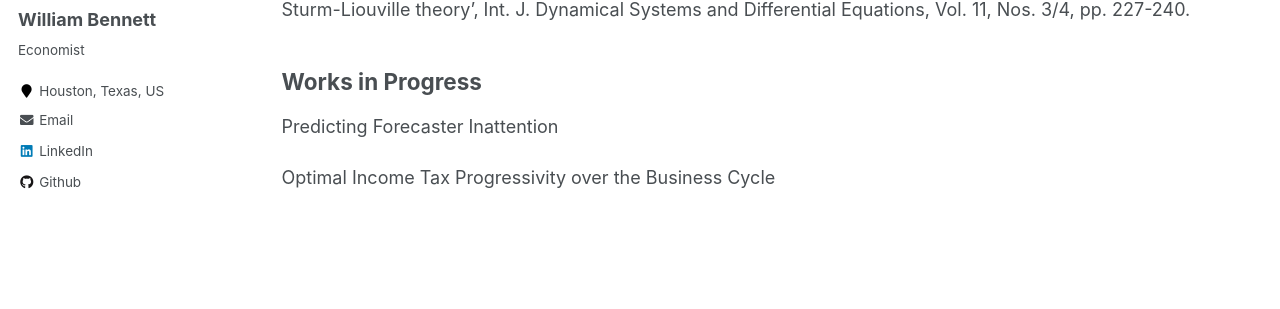
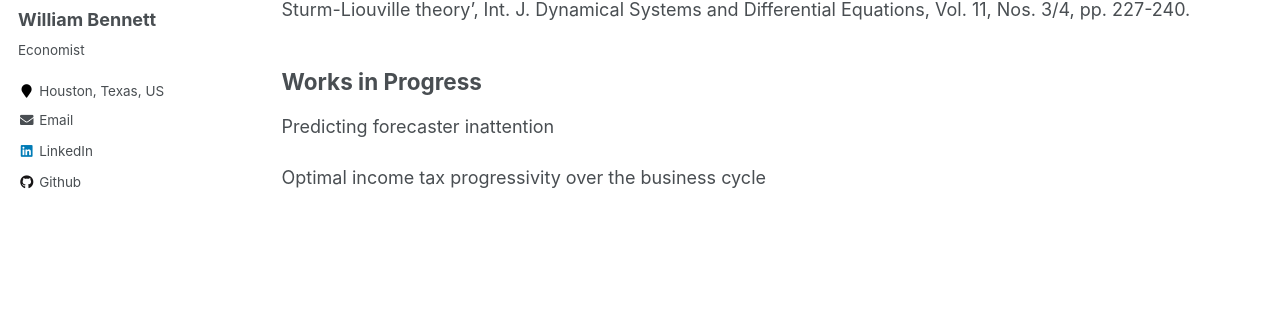
Before and after one commit to williambennettecon/williambennettecon.github.io, a Jekyll site: the page built from _pages/research.md, in a window 1280 px wide. Shown: the part 294-603 px from the top of the page. Built offline with Jekyll 4.4.1, drawn with Linux system fonts in a browser that asks for light colours.

```diff
--- a/_pages/research.md
+++ b/_pages/research.md
@@ -16,6 +16,6 @@ Recommended citation: Atici, F.M. and Bennett, W.R. (2021) 'A study on discrete
 Works in Progress
 --
 
-Predicting Forecaster Inattention
+Predicting forecaster inattention
 
-Optimal Income Tax Progressivity over the Business Cycle
+Optimal income tax progressivity over the business cycle
```
